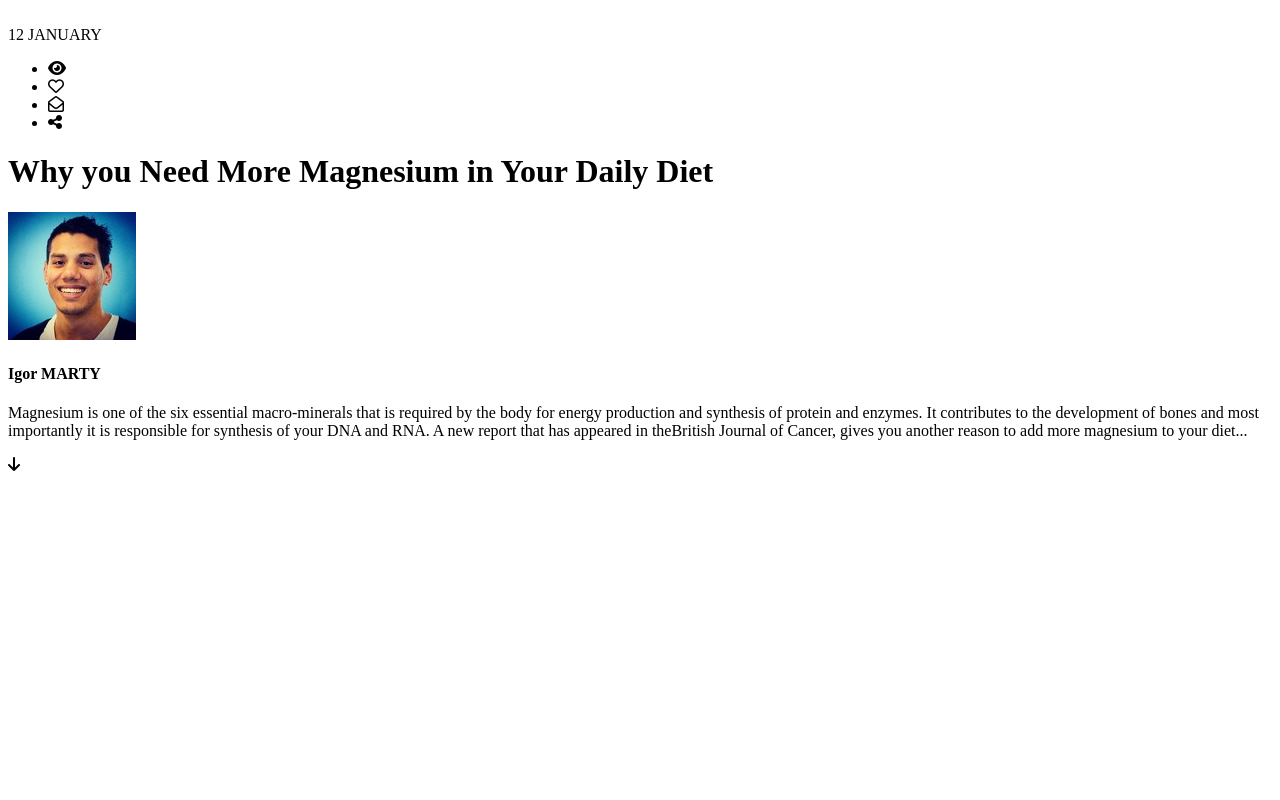
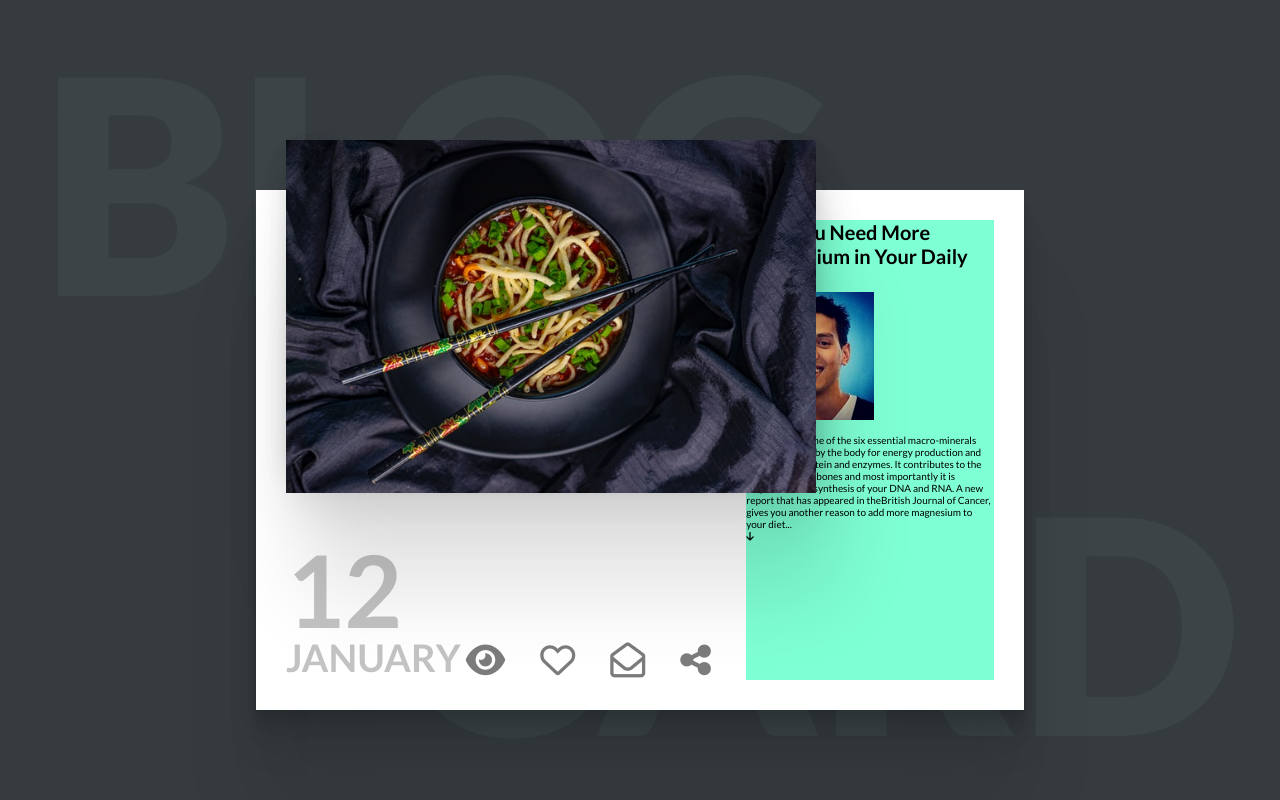
Before and after one commit to sylvano20/chalenge-css, a plain HTML site: page index.html in a window 1280 px wide. Drawn offline with Linux system fonts and the light colour scheme.

Commit message:
mise en forme de la partie left du card en css

```diff
--- a/css/styles.css
+++ b/css/styles.css
@@ -0,0 +1,167 @@
+@import url('https://fonts.googleapis.com/css2?family=Lato:wght@100;300;400;700;900&family=Raleway:wght@100;200;300;400;500;600;700;800;900&display=swap');
+
+*, ::before, ::after {
+    margin: 0;
+    padding: 0;
+    box-sizing: border-box;
+}
+
+:root {
+    --container-bg-color: #353B3F;
+    --container-color: #3C4447;
+    --titre-color: #4B4B4B;
+    --author-bg-color: #9ECAFF;
+    --separator-bg-color: #C3C3C3;
+    --paragraphe-color: #4B4B4B;
+    --liste-color: #7B7B7B;
+    --date-color: #C3C3C3;
+    --icon-download-bg-color: #1875D0;
+}
+
+html {
+    font-size: 10px;
+}
+
+/* debut du style pour container */
+.container {
+    position: relative;
+    background-color: var(--container-bg-color);
+    width: 100%;
+    height: 100vh;
+    font-family: 'Lato', sans-serif;
+    display: flex;
+    justify-content: center;
+    align-items: center;
+}
+
+.span1 {
+    position: absolute;
+    font-size: 30rem;
+    font-weight: 900;
+    color: var(--container-color);
+    margin-left: 4rem;
+    top: 0;
+    left: 0;
+    z-index: 0;
+}
+
+.span2 {
+    bottom: 0;
+    right: 0;
+    margin-right: 4rem;
+    position: absolute;
+    font-size: 30rem;
+    font-weight: 900;
+    color: var(--container-color);
+    z-index: 0;
+}
+
+.card {
+    width: 60vw;
+    height: 65vh;
+    margin-top: 10rem;
+    padding: 3rem;
+    background-color: #fff;
+    z-index: 1;
+    box-shadow:
+        0px 2.8px 2.2px rgba(0, 0, 0, 0.027),
+        0px 6.7px 5.3px rgba(0, 0, 0, 0.044),
+        0px 12.5px 10px rgba(0, 0, 0, 0.054),
+        0px 22.3px 17.9px rgba(0, 0, 0, 0.057),
+        0px 41.8px 33.4px rgba(0, 0, 0, 0.057),
+        0px 100px 80px rgba(0, 0, 0, 0.07);
+    display: flex;
+    justify-content: space-between;
+
+}
+
+/* debut du style pour container de droite  */
+.card__card-left {
+    width: 60%;
+    height: 100%;
+    position: relative;
+    display: flex;
+    display: flex;
+    align-items: flex-end;
+    justify-content: space-between;
+
+}
+
+/* debut style image  */
+.card__card-left__image {
+    width: 530px;
+    height: 320px;
+    position: absolute;
+    top: -8rem;
+    box-shadow:
+        0.5px 3.7px 14px rgba(0, 0, 0, 0.031),
+        1.3px 8.8px 24.9px rgba(0, 0, 0, 0.044),
+        2.4px 16.7px 32.9px rgba(0, 0, 0, 0.055),
+        4.2px 29.7px 39.1px rgba(0, 0, 0, 0.066),
+        7.9px 55.6px 47.1px rgba(0, 0, 0, 0.079),
+        19px 133px 80px rgba(0, 0, 0, 0.11);
+}
+
+.card__card-left__photo-culinaire {
+    width: 100%;
+}
+
+/* debut du style de la date */
+.card__card-left__date {
+    display: flex;
+    flex-direction: column;
+    align-items: flex-start;
+
+
+}
+
+.card__card-left__date__jour {
+    font-size: 10rem;
+    color: var(--date-color);
+    line-height: 9rem;
+}
+.card__card-left__date__mois{
+    font-size: 3.8rem;
+    color: var(--date-color);
+}
+
+/* debut style information */
+.card__card-left__info{
+    width: 20vw;
+    display: flex;
+
+    list-style: none;
+    justify-content: flex-end;
+    gap: 3.5rem;
+
+}
+.card__card-left__info li  {
+   font-size: 3.5rem;
+   color: var(--liste-color);
+
+}
+
+/* fin du style pour container de droite*/
+
+/* debut du style pour container de gauche  */
+.card__card-right {
+    width: 35%;
+    background-color: aquamarine;
+}
+
+
+/* fin du style pour container de gauche*/
+
+
+
+
+
+
+
+
+
+
+
+
+
+/* fin du style pour container */
--- a/index.html
+++ b/index.html
@@ -5,23 +5,26 @@
     <meta charset="UTF-8">
     <meta http-equiv="X-UA-Compatible" content="IE=edge">
     <meta name="viewport" content="width=device-width, initial-scale=1.0">
-    <link rel="stylesheet" href="../css/styles.css">
+    <link rel="stylesheet" href="/chalenge-css/css/styles.css">
     <link rel="stylesheet" href="https://cdnjs.cloudflare.com/ajax/libs/font-awesome/6.1.0/css/all.min.css">
     <title>Card Chalenge</title>
 </head>
 
 <body>
     <div class="container">
+        <span class="span1">BLOG</span>
+        <span class="span2">CARD</span>
+
         <main class="card">
             <!-- debut  de la partie droite de la carte -->
             <div class="card__card-left">
                 <div class="card__card-left__image">
-                    <img src="" alt="" class="card__card-left__photo-culinaire">
+                    <img src="/chalenge-css/image/photo-culinaire.jpg" alt="" class="card__card-left__photo-culinaire">
                 </div>
 
                 <div class="card__card-left__date">
-                    <span class="card__card-left__date__jour">12</span>
-                    <span class="card__card-left__mois">JANUARY</span>
+                    <h5 class="card__card-left__date__jour">12</h5>
+                    <h6 class="card__card-left__date__mois">JANUARY</h6>
                 </div>
 
                 <ul class="card__card-left__info">
```
